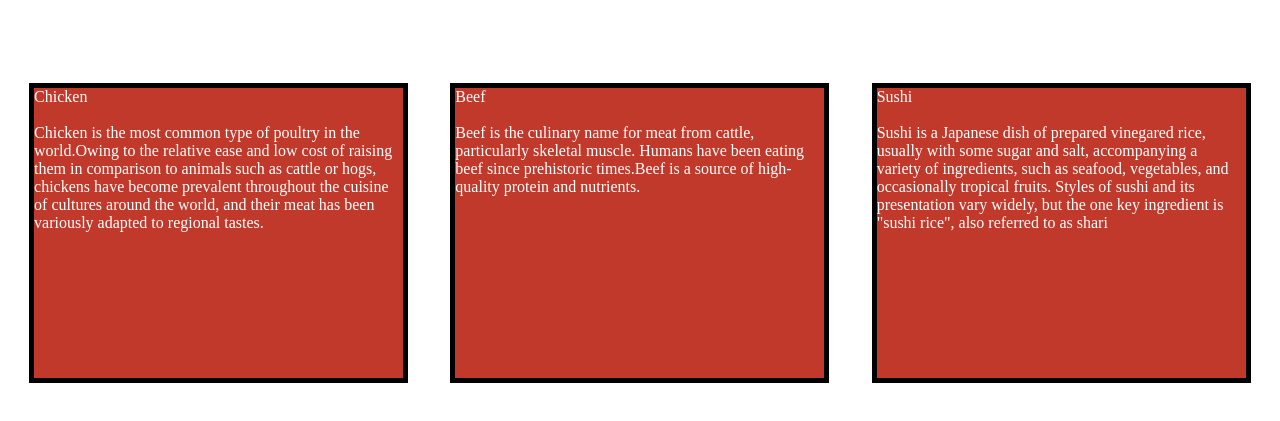
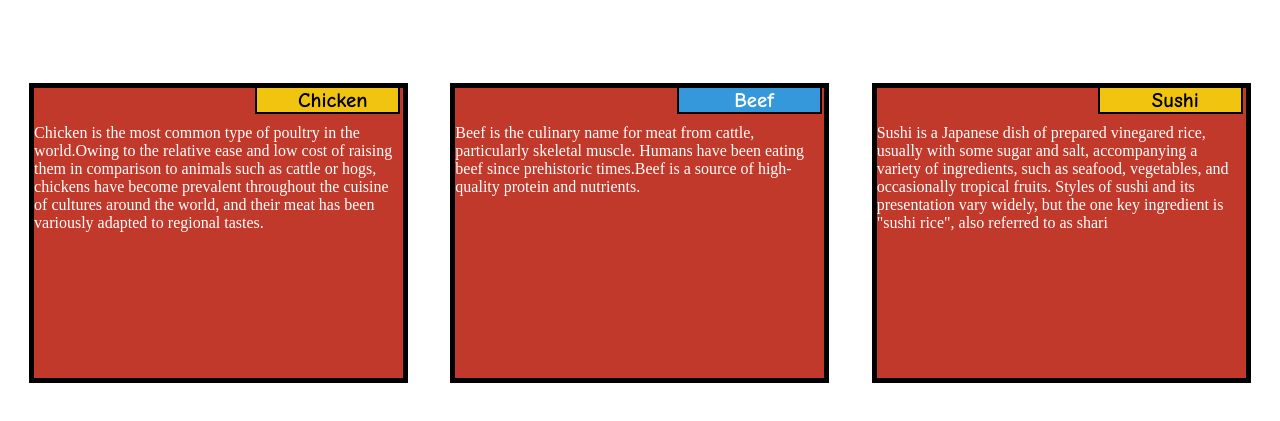
Before and after one commit to soniya0107/course-solutions, a plain HTML site: page index.html in a window 1280 px wide. Shown: the part 61-482 px from the top of the page. Drawn offline with Linux system fonts and the light colour scheme.

Commit message:
Update index.html

```diff
--- a/index.html
+++ b/index.html
@@ -30,6 +30,31 @@ p {
 /* Simple Responsive Framework. */
 .row {
   width: 100%;
+}
+
+
+h2{
+  border: 2px solid black;
+  font-family: Comic Sans MS;
+  font-weight: bold;
+  text-align: center;
+  padding-left: 40px;
+  padding-right: 30px;
+  position: relative;
+  width: 145px;
+  float: right;
+  right: 29px;
+  bottom: 1px;
+  top:1px;
+  font-size: 1.30em;
+  margin-bottom: auto;
+}
+.title1{
+  background-color: #F1C40F;
+}
+.title2{
+  background-color: #3498DB ;
+  color: white;
 }
 
 /********** Large devices only **********/
@@ -124,16 +149,16 @@ p {
 <body>
 <h1>Our Menu</h1>
 <div class="row">
-  <div class="col-lg-3 col-md-6"><p>Chicken<br><br>Chicken is the most common type of
+  <div class="col-lg-3 col-md-6"><h2 class="title1">Chicken</h2><p><br><br>Chicken is the most common type of
 poultry in the world.Owing to the relative ease and low cost of raising them
 in comparison to animals such as cattle or hogs, chickens
  have become prevalent throughout the cuisine of cultures around
 the world, and their meat has been variously adapted to regional tastes.</p></div>
-  <div class="col-lg-3 col-md-6"><p>Beef<br><br>Beef is the culinary name for meat from cattle,
+  <div class="col-lg-3 col-md-6"><h2 class="title2">Beef</h2><p><br><br>Beef is the culinary name for meat from cattle,
 particularly skeletal muscle. Humans have been
 eating beef since prehistoric times.Beef is a source of
 high-quality protein and nutrients.</p></div>
-  <div class="col-lg-3 col-md-6"><p>Sushi<br><br>Sushi is a Japanese dish of prepared vinegared rice,
+  <div class="col-lg-3 col-md-6"><h2 class="title1">Sushi</h2><p><br><br>Sushi is a Japanese dish of prepared vinegared rice,
  usually with some sugar and salt, accompanying a variety
  of ingredients, such as seafood, vegetables, and occasionally
  tropical fruits. Styles of sushi and its presentation
```
